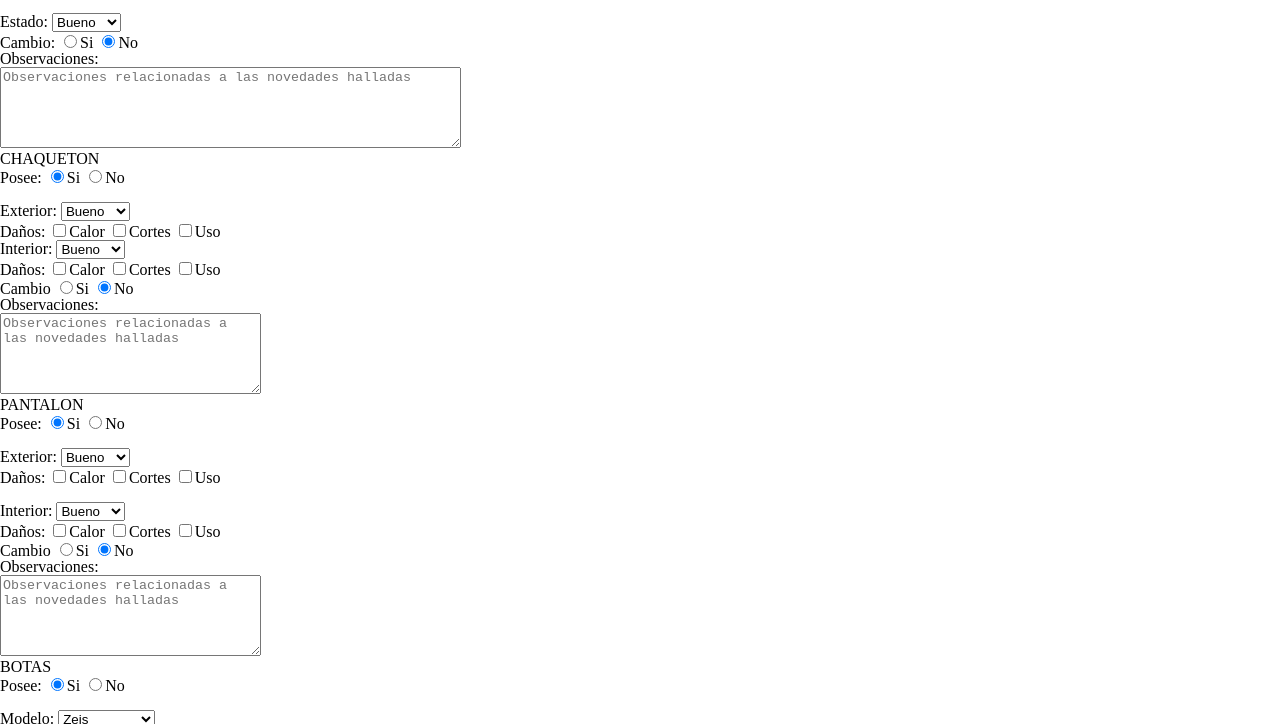
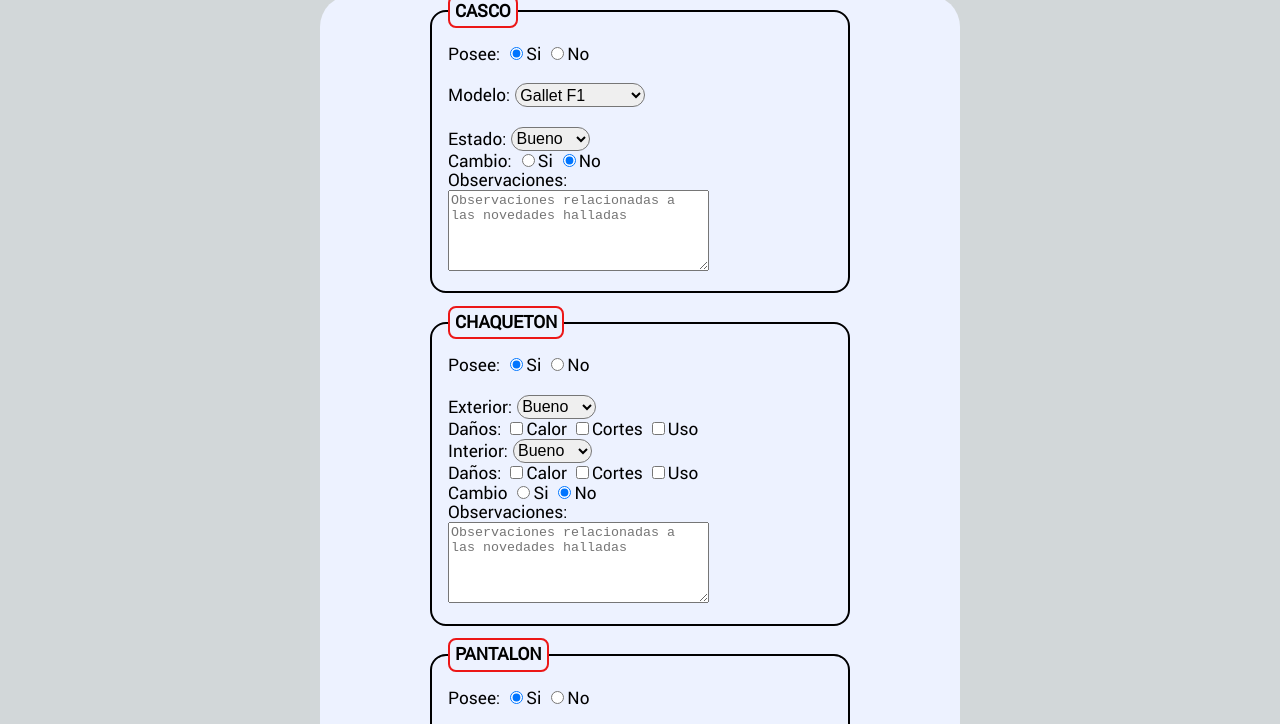
Before and after one commit to hcarrerat/proyecto-HTML, a plain HTML site: page Ver.2/formulario1.html in a window 1280 px wide. Shown: the part 105-829 px from the top of the page. Drawn offline with Linux system fonts and the light colour scheme.

Commit message:
Mejorando el codigo

```diff
--- a/Ver.2/formulario1.html
+++ b/Ver.2/formulario1.html
@@ -5,7 +5,7 @@
     <meta name="viewport" content="width=device-width, user-scalable=no, initial-scale=1.0, maximum-scale=1.0,minimum-scale=1.0">
     <link href="reset.css" rel="stylesheet" type="text/css" />
     <title>SIPRE</title>
-    <!--<link href="sispre.css" rel="stylesheet" type="text/css" />-->
+    <link href="sispre.css" rel="stylesheet" type="text/css" />
     <link href="https://fonts.googleapis.com/css?family=Yantramanav" rel="stylesheet">
 </head>
     <body>
@@ -31,8 +31,7 @@
                                     </label>
                                     <label for="no">
                                         <input id="no" type='radio' name='posee' value='no'/>No</input></label>
-                                    <br>
-                                    <br>
+                                    <br><br>
                                     <label for="modelo">Modelo:</label>
                                     <select id="modelo" name="modelo">
                                         <option  value="gallet F1" selected>Gallet F1</option>
@@ -40,8 +39,7 @@
                                         <option  value="MSA Cairns">MSA Cairns</option>
                                         <option  value="otro">Otro</option>
                                     </select>
-                                    <br>
-                                    <br>
+                                    <br><br>
                                     <label for="estado_casco">Estado:</label>
                                     <select id="estado_casco" name="estado_casco">
                                         <option value="bueno" selected >Bueno</option>
@@ -56,7 +54,7 @@
                                 </div>
                                 <div class="observaciones">
                                    <label for="observaciones">Observaciones:</label><br>
-                                   <textarea name="observaciones" id="observaciones" cols="55" rows="5" placeholder="Observaciones relacionadas a las novedades halladas"></textarea>
+                                   <textarea name="observaciones" id="observaciones" cols="30" rows="5" placeholder="Observaciones relacionadas a las novedades halladas"></textarea>
                                 </div>
                              </fieldset>
                 <!-- CAMPOS REFERENTES AL CHAQUETON -->
--- a/Ver.2/sispre.css
+++ b/Ver.2/sispre.css
@@ -92,9 +92,3 @@ fieldset{
     background-color: #edf2ff;
     border-radius: 2rem;
 }
-.datos{
-    border-width: thin;
-    order-color: yellow;
-    border-left: #4480A3;
-
-}
```
Also changed, not shown: Ver.2/sispre.html (+1 -1 lines).
